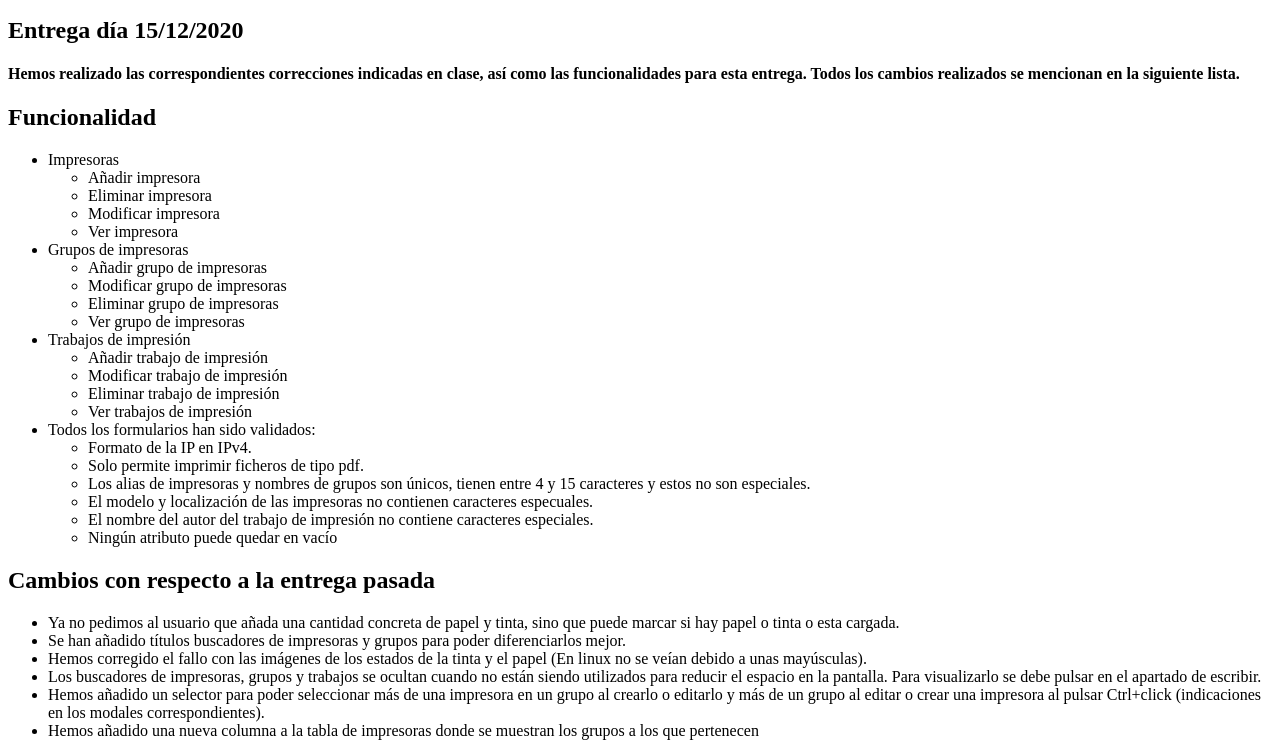
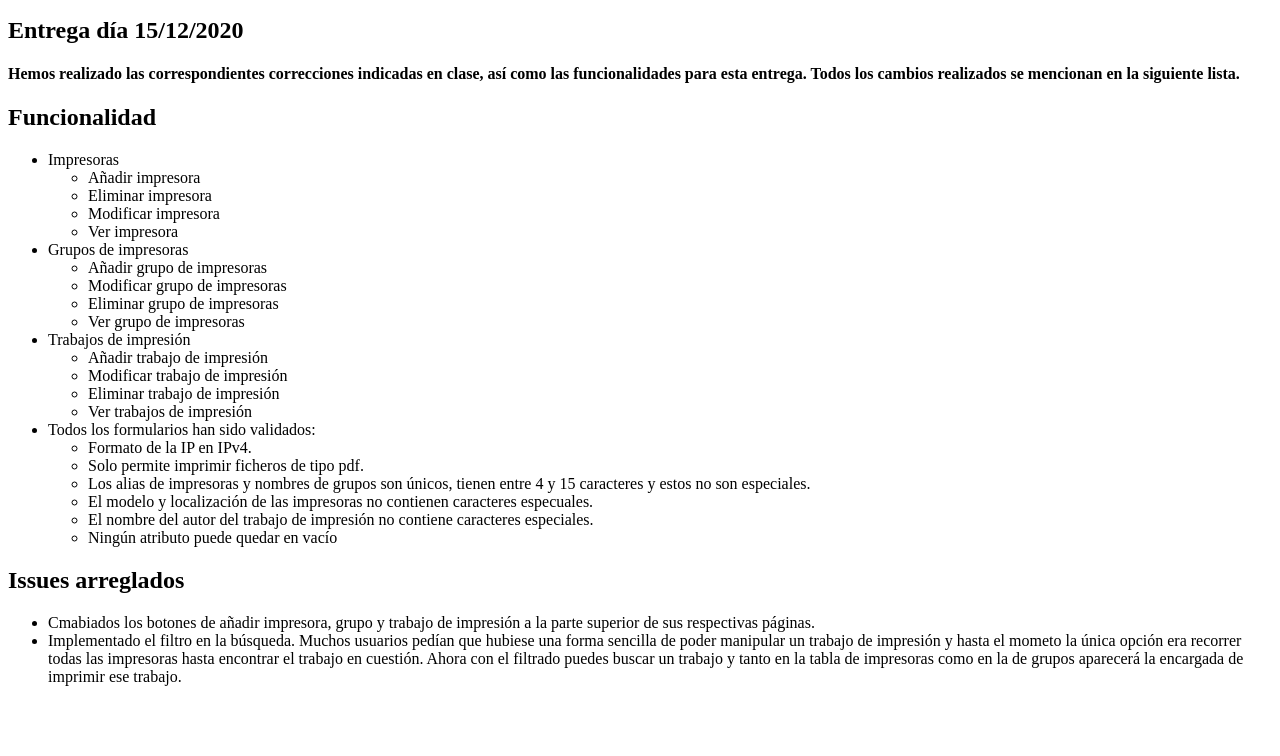
Before and after one commit to SandraAlonso/IU, a plain HTML site: page leeme.html in a window 1280 px wide. Shown: the part 105-861 px from the top of the page. After the commit the page ends 807 px from the top, so only its background shows below. Drawn offline with Linux system fonts and the light colour scheme.

Commit message:
Correccion de issues

```diff
--- a/leeme.html
+++ b/leeme.html
@@ -11,7 +11,8 @@
     </h3>
     <h2>Entrega día 15/12/2020</h2>
     <h4>
-        Hemos realizado las correspondientes correcciones indicadas en clase, así como las funcionalidades para esta entrega. Todos los cambios realizados se mencionan en la siguiente lista.
+        Hemos realizado las correspondientes correcciones indicadas en clase, así como las funcionalidades para esta
+        entrega. Todos los cambios realizados se mencionan en la siguiente lista.
     </h4>
     <h2>Funcionalidad </h2>
     <ul>
@@ -44,7 +45,8 @@
             <ul>
                 <li>Formato de la IP en IPv4.</li>
                 <li>Solo permite imprimir ficheros de tipo pdf.</li>
-                <li>Los alias de impresoras y nombres de grupos son únicos, tienen entre 4 y 15 caracteres y estos no son especiales.</li>
+                <li>Los alias de impresoras y nombres de grupos son únicos, tienen entre 4 y 15 caracteres y estos no
+                    son especiales.</li>
                 <li>El modelo y localización de las impresoras no contienen caracteres especuales.</li>
                 <li>El nombre del autor del trabajo de impresión no contiene caracteres especiales.</li>
                 <li>Ningún atributo puede quedar en vacío</li>
@@ -52,24 +54,17 @@
         </li>
 
     </ul>
-    <h2>Cambios con respecto a la entrega pasada</h2>
+    <h2>Issues arreglados</h2>
     <ul>
         <li>
-            Ya no pedimos al usuario que añada una cantidad concreta de papel y tinta, sino que puede marcar si hay papel o tinta o esta cargada.
+            Cmabiados los botones de añadir impresora, grupo y trabajo de impresión a la parte superior de sus
+            respectivas páginas.
         </li>
         <li>
-            Se han añadido títulos buscadores de impresoras y grupos para poder diferenciarlos mejor.
-        </li>
-        <li>
-            Hemos corregido el fallo con las imágenes de los estados de la tinta y el papel (En linux no se veían debido a unas mayúsculas).
-        </li>
-        <li>
-            Los buscadores de impresoras, grupos y trabajos se ocultan cuando no están siendo utilizados para reducir el espacio en la pantalla. Para visualizarlo se debe pulsar en el apartado de escribir.
-        </li>
-        <li>
-            Hemos añadido un selector para poder seleccionar más de una impresora en un grupo al crearlo o editarlo y más de un grupo al editar o crear una impresora al pulsar Ctrl+click (indicaciones en los modales correspondientes).
-        </li>
-        <li>Hemos añadido una nueva columna a la tabla de impresoras donde se muestran los grupos a los que pertenecen</li>
+            Implementado el filtro en la búsqueda. Muchos usuarios pedían que hubiese una forma sencilla de poder
+            manipular un trabajo de impresión y hasta el mometo la única opción era recorrer todas las impresoras hasta
+            encontrar el trabajo en cuestión. Ahora con el filtrado puedes buscar un trabajo y tanto en la tabla de
+            impresoras como en la de grupos aparecerá la encargada de imprimir ese trabajo. </li>
 
     </ul>
 </body>
```
